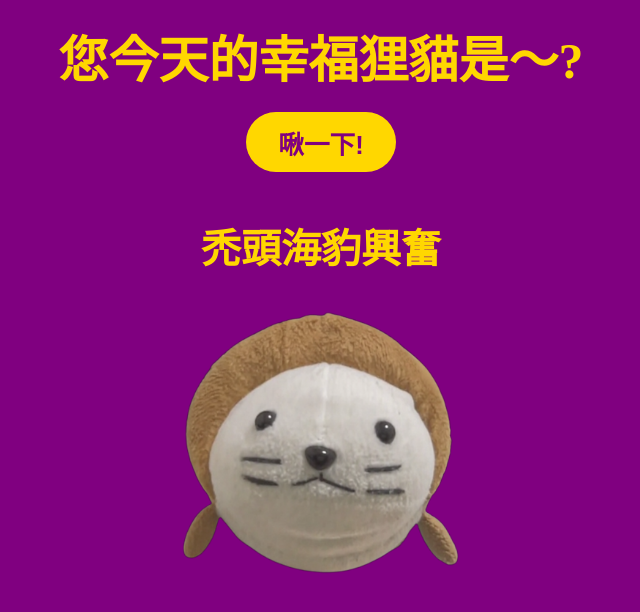
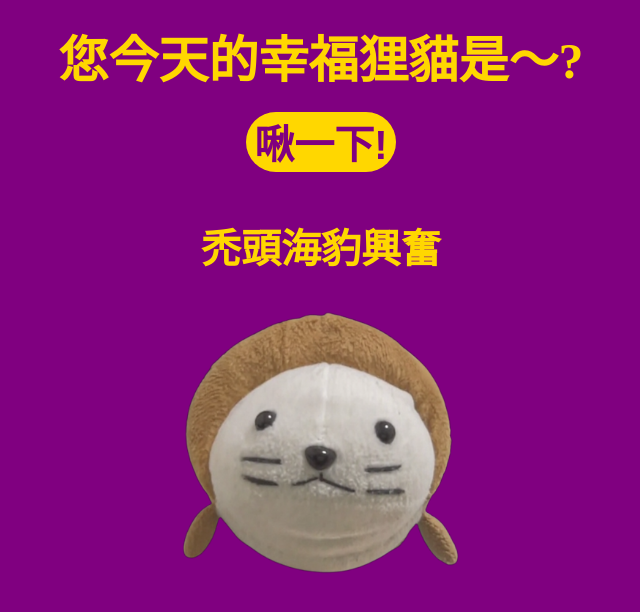
Before and after one commit to torpedo228/tanuki-random-pic, a website: page index.html in a window 1280 px wide. Shown: the whole page, without its empty margins (319-959 px from the left). Drawn offline with nearby package versions, Linux system fonts and the light colour scheme; files that its build step writes are made by us from their sources.

Commit message:
更新狸貓產生器!

```diff
--- a/index.html
+++ b/index.html
@@ -6,7 +6,7 @@
   <meta name="viewport" content="width=device-width, initial-scale=1.0">
   <link rel="icon" href="./tanuki.ico" type="image/x-icon" />
   <link rel="shortcut icon" href="./tanuki.ico" type="image/x-icon" />
-  <link rel="stylesheet" href="./_css/tanuki-random-pic.css">
+  <link rel="stylesheet" href="./css/tanuki-random-pic.css">
 
 
   <title>狸貓產生器</title>
```
